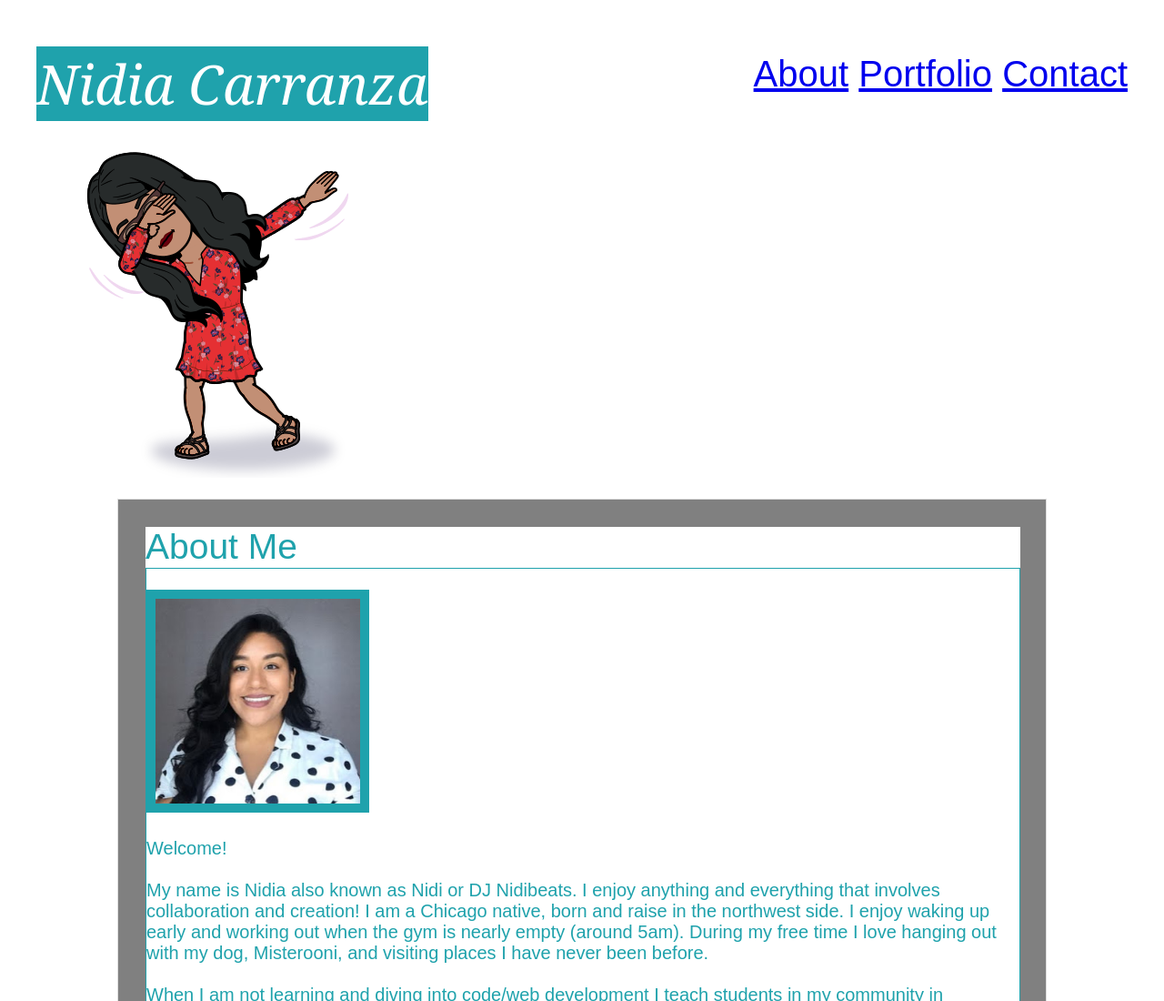
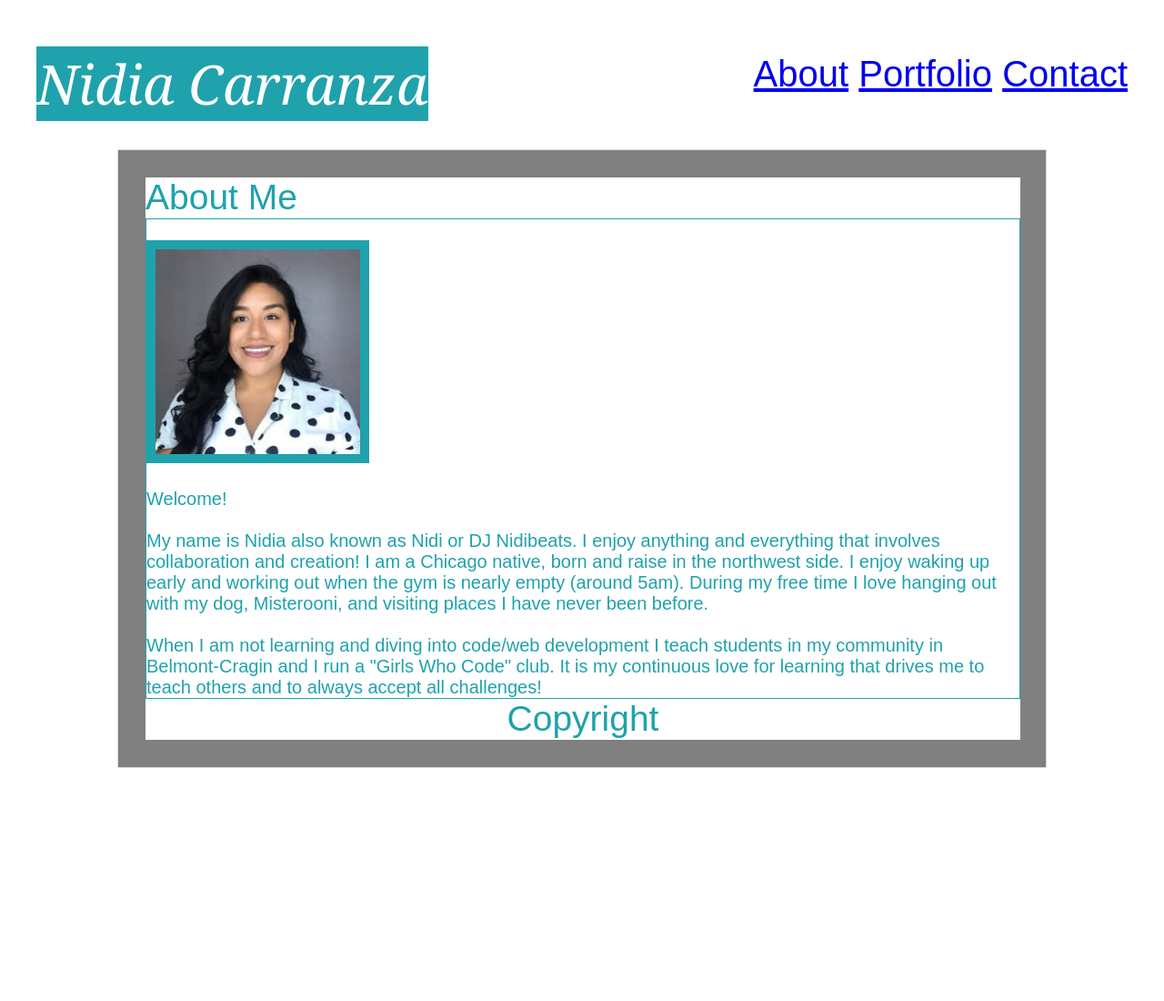
Before and after one commit to NidiaCarranza/NidiaCarranza.github.io, a plain HTML site: page index.html in a window 1280 px wide. Shown: the top 1100 px of the page at 91% size. After the commit the page ends 884 px from the top, so only its background shows below. Drawn offline with nearby package versions, Linux system fonts and the light colour scheme.

Commit message:
removed code under content removing bitmoji

```diff
--- a/index.html
+++ b/index.html
@@ -28,7 +28,6 @@
     <!-- content -->
     <section class="section-main">
       <div class="section-content">
-        <img src="/Assets/Images/image1.png" class="portfolio-image" />
        <br>
        <br>
 
```
